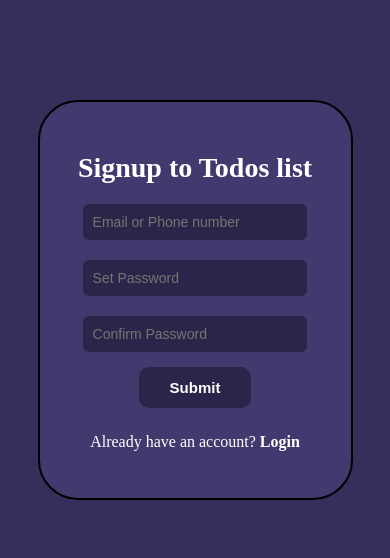
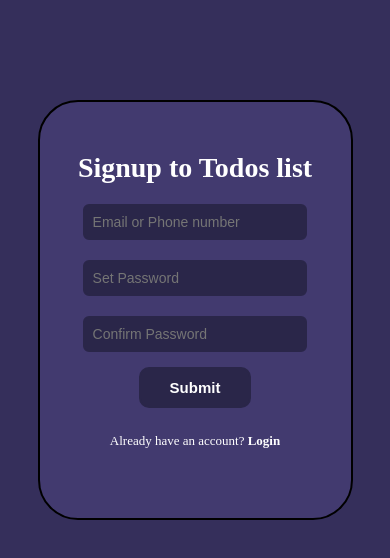
Before and after one commit to danielx69-coder/Todos-List, a plain HTML site: page index.html in a window 390 px wide. Drawn offline with Linux system fonts and the light colour scheme.

Commit message:
Update signup.css

```diff
--- a/signup.css
+++ b/signup.css
@@ -113,4 +113,13 @@ button{
         width: 40%;
         font-size: 15px;
     }
+
+    #login{
+        font-size: 13px;
+    }
+
+    form{
+        height: 420px;
+    }
+
 }
```
